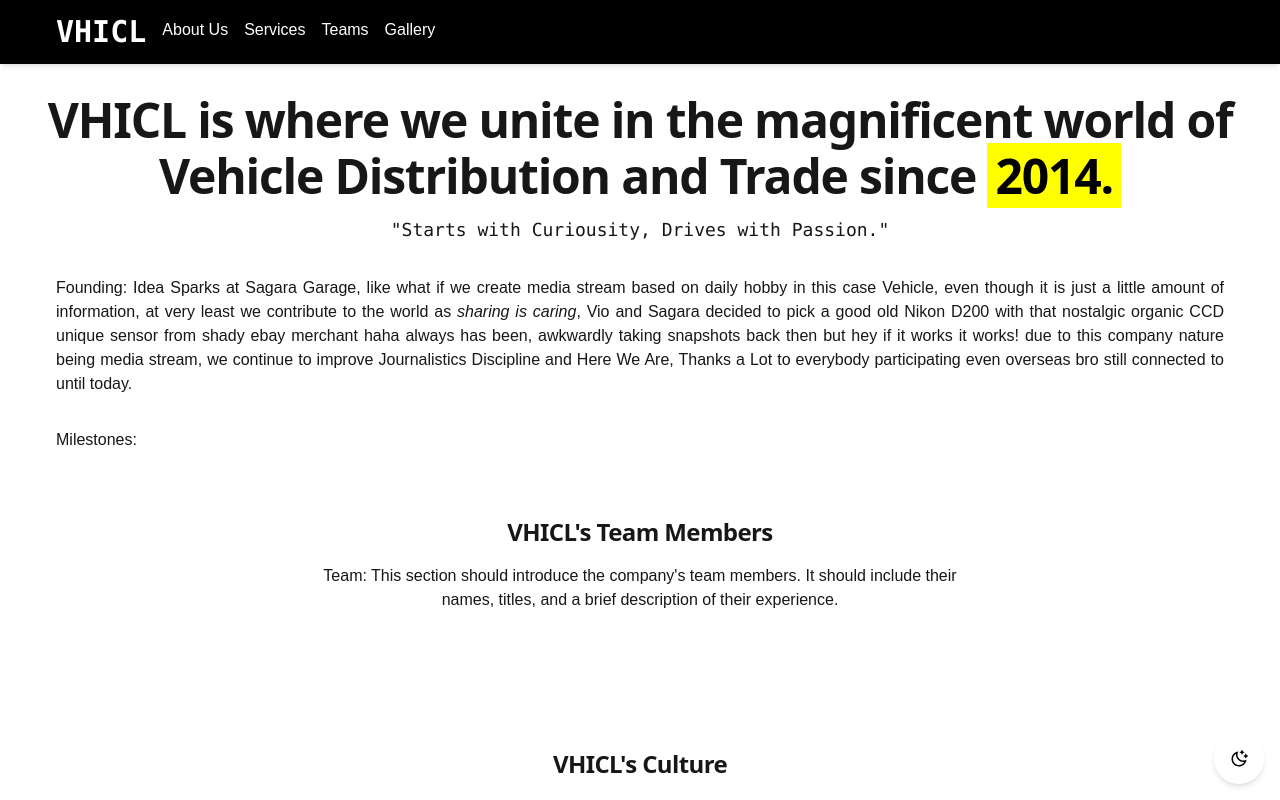
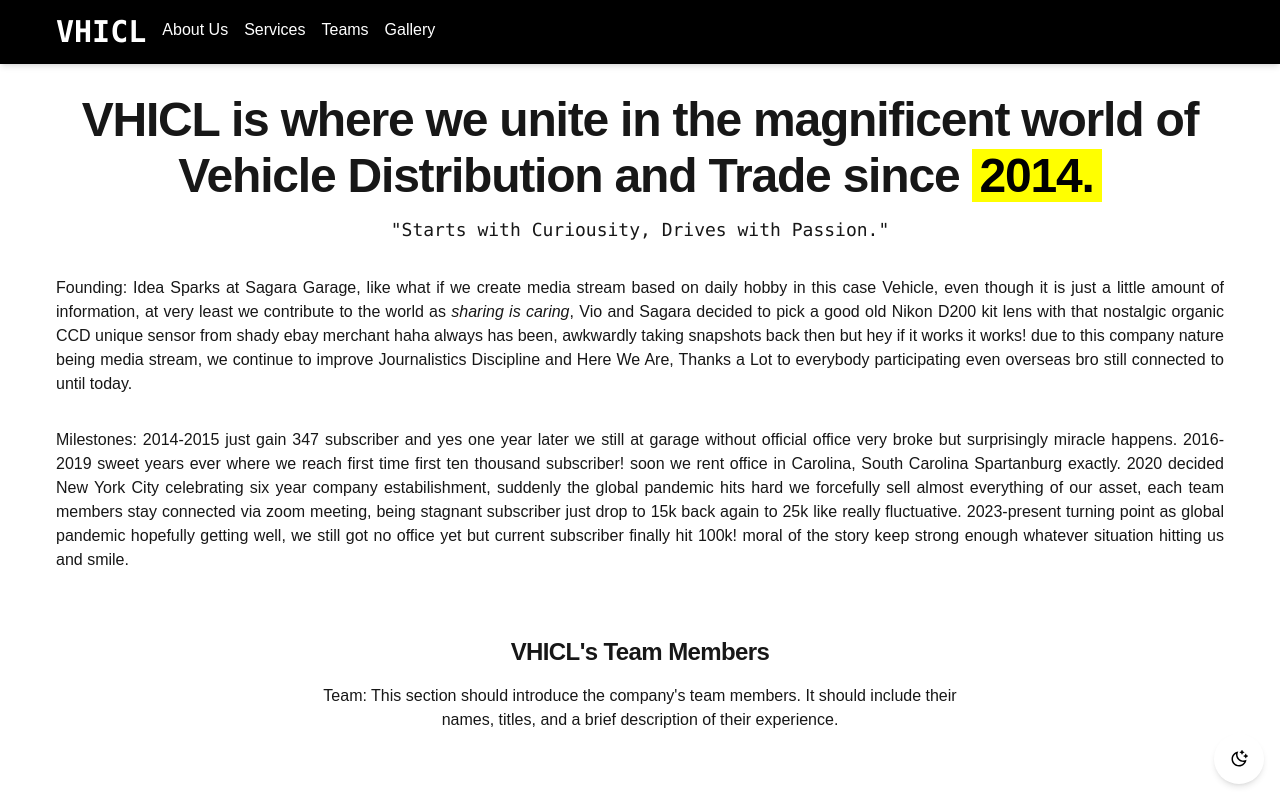
Before and after one commit to sixtycode/profilr, a Next.js app: page /about in a window 1280 px wide. Shown: the top 800 px of the page. Built offline with nearby package versions, Linux system fonts and the light colour scheme.

Commit message:
feat: add milestone

```diff
--- a/src/app/about/page.tsx
+++ b/src/app/about/page.tsx
@@ -10,10 +10,10 @@ export default function About() {
     <>
       <main className="grid place-items-center px-8 py-8 sm:py-8 lg:px-4">
         <div className="text-center">
-          <p className="sm:text-5xl my-2 text-2xl tracking-tight font-sans font-extrabold">
+          <p className="sm:text-5xl my-2 text-2xl tracking-tight font-extrabold">
             VHICL is where we unite in the magnificent world of
           </p>
-          <p className="sm:text-5xl my-2 text-2xl tracking-tight font-sans font-extrabold">
+          <p className="sm:text-5xl my-2 text-2xl tracking-tight font-extrabold">
             Vehicle Distribution and Trade since{" "}
             <mark className="px-2">2014.</mark>
           </p>
@@ -25,17 +25,32 @@ export default function About() {
             stream based on daily hobby in this case Vehicle, even though it is
             just a little amount of information, at very least we contribute to
             the world as <em>sharing is caring</em>, Vio and Sagara decided to
-            pick a good old Nikon D200 with that nostalgic organic CCD unique
-            sensor from shady ebay merchant haha always has been, awkwardly
-            taking snapshots back then but hey if it works it works! due to this
-            company nature being media stream, we continue to improve
-            Journalistics Discipline and Here We Are, Thanks a Lot to everybody
-            participating even overseas bro still connected to until today.
+            pick a good old Nikon D200 kit lens with that nostalgic organic CCD
+            unique sensor from shady ebay merchant haha always has been,
+            awkwardly taking snapshots back then but hey if it works it works!
+            due to this company nature being media stream, we continue to
+            improve Journalistics Discipline and Here We Are, Thanks a Lot to
+            everybody participating even overseas bro still connected to until
+            today.
           </p>
-          <p className="text-left mt-8 px-10 text-justify">Milestones: </p>
+          <p className="text-left mt-8 px-10 text-justify">
+            Milestones: 2014-2015 just gain 347 subscriber and yes one year
+            later we still at garage without official office very broke but
+            surprisingly miracle happens. 2016-2019 sweet years ever where we
+            reach first time first ten thousand subscriber! soon we rent office
+            in Carolina, South Carolina Spartanburg exactly. 2020 decided New
+            York City celebrating six year company estabilishment, suddenly the
+            global pandemic hits hard we forcefully sell almost everything of
+            our asset, each team members stay connected via zoom meeting, being
+            stagnant subscriber just drop to 15k back again to 25k like really
+            fluctuative. 2023-present turning point as global pandemic hopefully
+            getting well, we still got no office yet but current subscriber
+            finally hit 100k! moral of the story keep strong enough whatever
+            situation hitting us and smile.
+          </p>
           <div className="py-8 px-4 mx-auto max-w-screen-xl lg:py-16 lg:px-6 ">
             <div className="mx-auto max-w-screen-sm text-center mb-8 lg:mb-16">
-              <p className="mb-4 text-2xl tracking-tight font-sans font-extrabold">
+              <p className="mb-4 text-2xl tracking-tight font-extrabold">
                 VHICL&apos;s Team Members
               </p>
               <h1>
@@ -45,7 +60,7 @@ export default function About() {
               </h1>
             </div>
           </div>
-          <p className="mt-2 mb-6 text-2xl tracking-tight font-sans font-extrabold">
+          <p className="mt-2 mb-6 text-2xl tracking-tight font-extrabold">
             VHICL&apos;s Culture
           </p>
           <p className="text-left my-8 px-10 text-justify">
```
